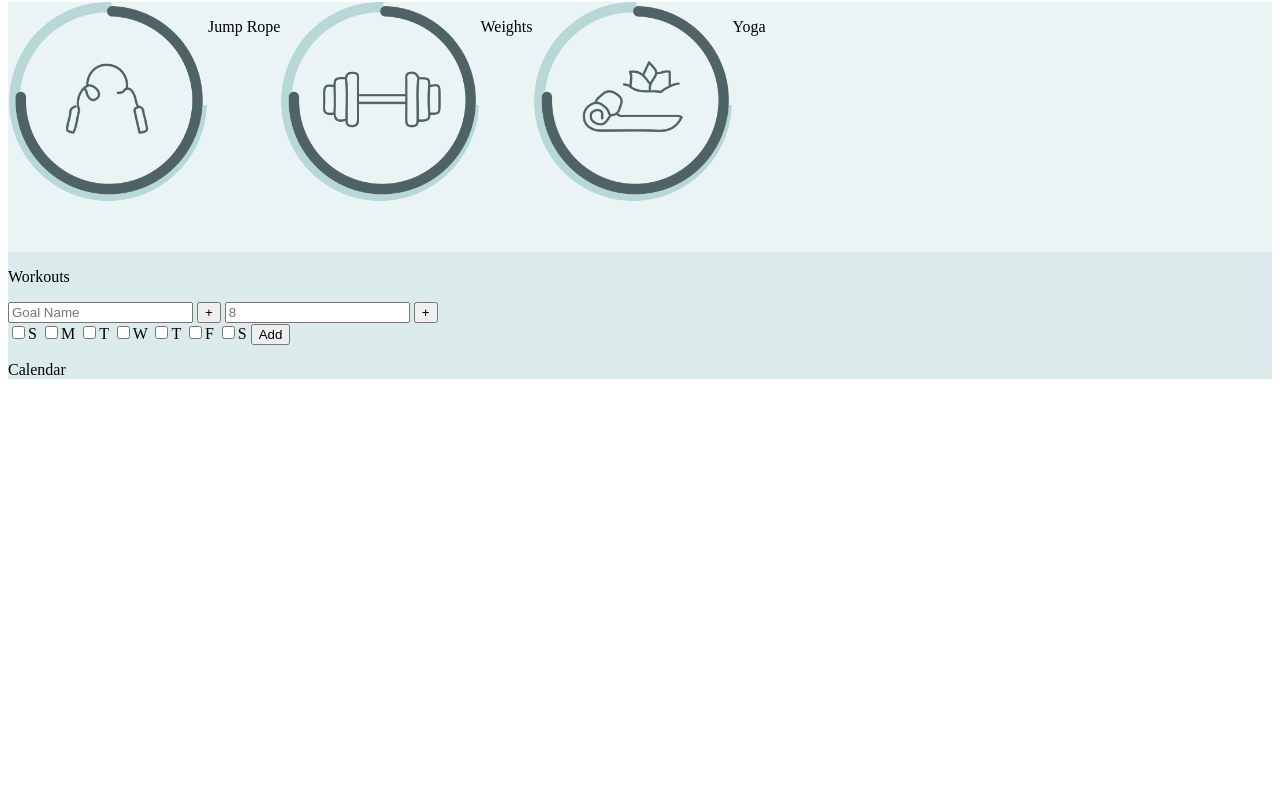
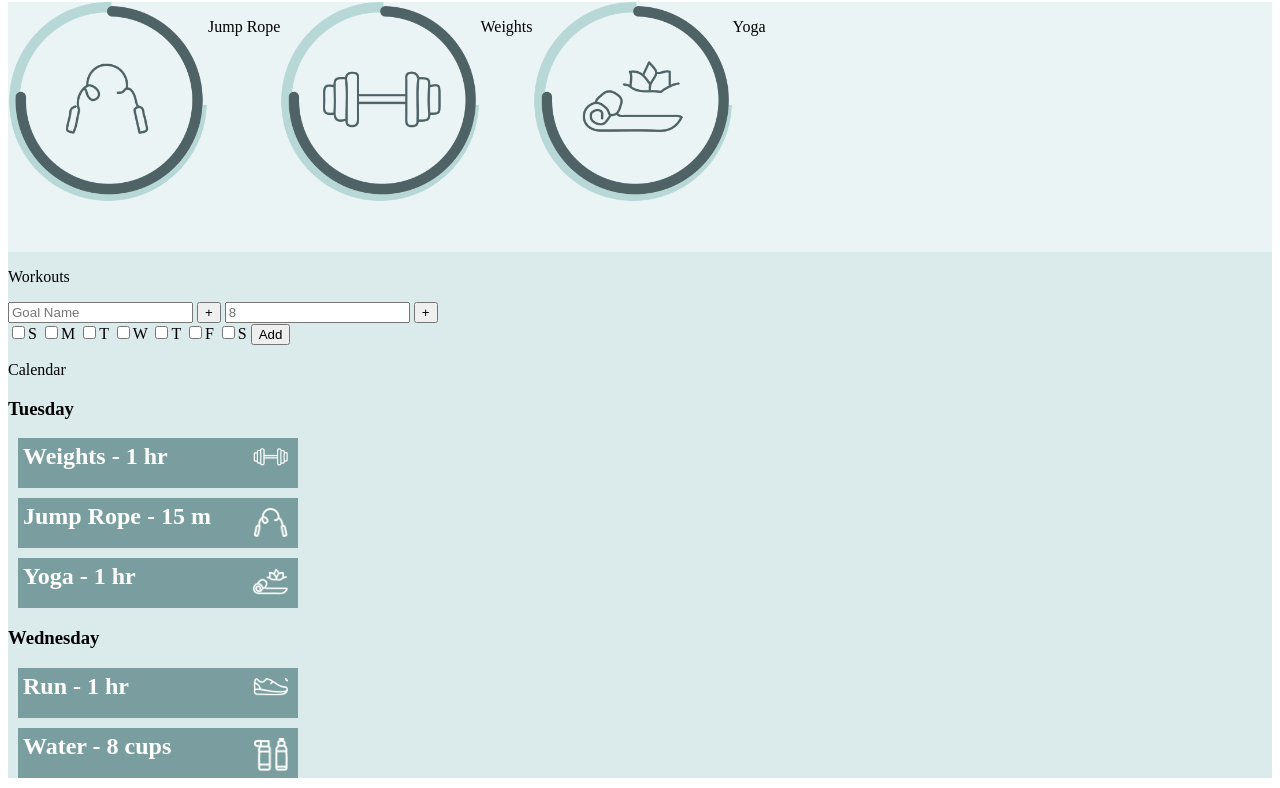
Before and after one commit to jksmall0631/fitness-app, a plain HTML site: page index.html in a window 1280 px wide. Shown: the part 78-866 px from the top of the page. Before the commit the page ends 800 px from the top, so only its background shows below. Drawn offline with Linux system fonts and the light colour scheme.

Commit message:
add weekly calandar and images

```diff
--- a/index.html
+++ b/index.html
@@ -44,6 +44,28 @@
       <div class='todays-workouts-container'>
       </div>
       <div class='weekly-workouts-container'>
+        <h3>Tuesday</h3>
+        <div class='weekly'>
+          <h2>Weights - 1 hr</h2>
+          <img src="weights1.png">
+        </div>
+        <div class='weekly'>
+          <h2>Jump Rope - 15 m</h2>
+          <img src="jump1.png">
+        </div>
+        <div class='weekly'>
+          <h2>Yoga - 1 hr</h2>
+          <img src="yoga1.png">
+        </div>
+        <h3>Wednesday</h3>
+        <div class='weekly'>
+          <h2>Run - 1 hr</h2>
+          <img src="run.png">
+        </div>
+        <div class='weekly'>
+          <h2>Water - 8 cups</h2>
+          <img src="water.png">
+        </div>
       </div>
     </div>
   </body>
--- a/main.css
+++ b/main.css
@@ -36,3 +36,25 @@
   background-size: 200px 200px;
   background-repeat: no-repeat;
 }
+
+.weekly-workouts-container {
+  width: 300px;
+}
+
+.weekly {
+  color: white;
+  background: #7A9E9F;
+  height: 50px;
+  margin: 10px;
+}
+
+.weekly h2 {
+  margin: 5px;
+  display: inline-block;
+}
+
+.weekly img {
+  float: right;
+  width: 35px;
+  margin: 10px;
+}
```
Also changed, not shown: calendar.png (added), jump1.png (added), logo.png (added), run.png (added), today-workouts.png (added), water.png (added), weekly-workouts.png (added), weights1.png (added), yoga1.png (added), 1 other file.
